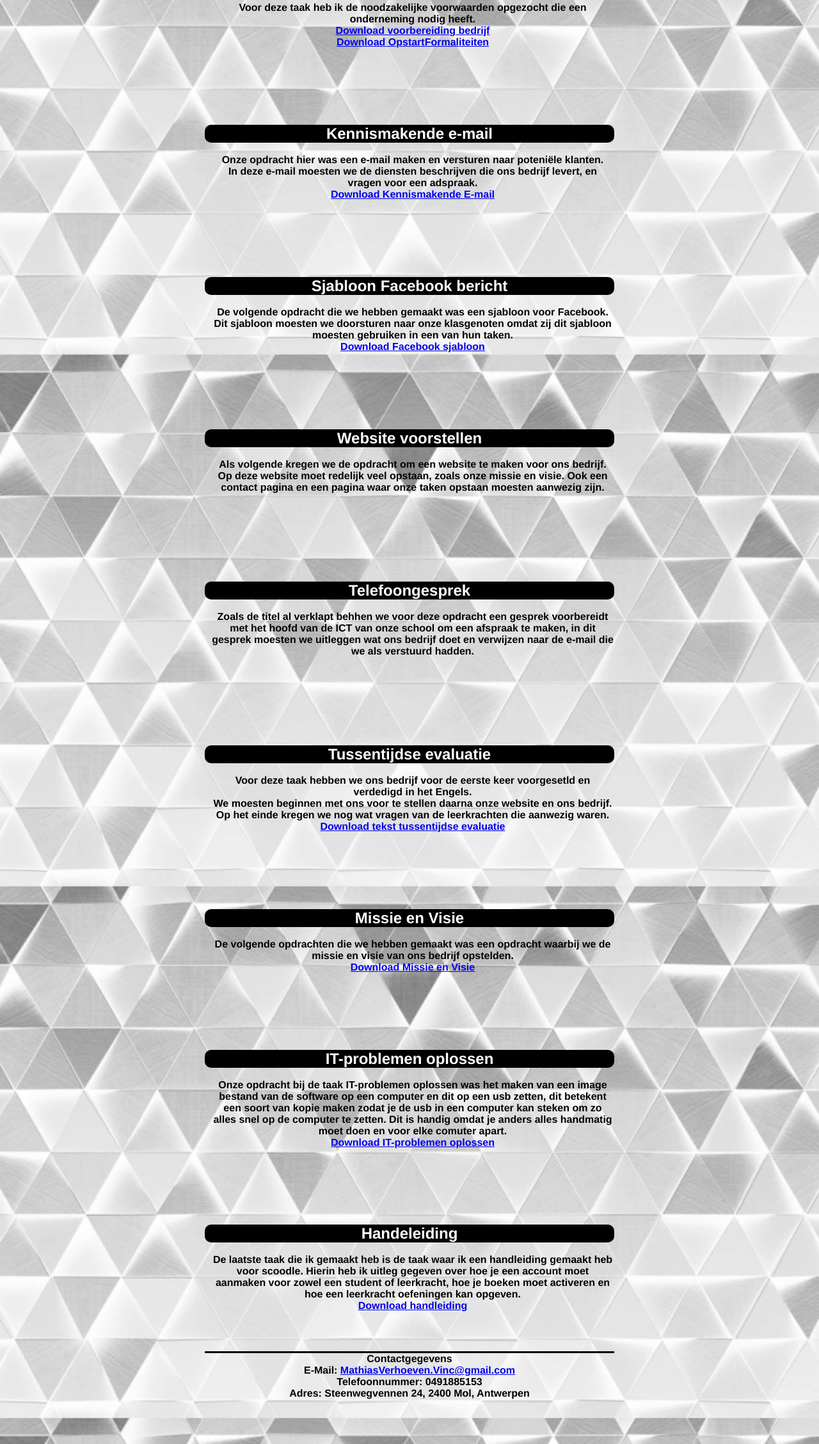
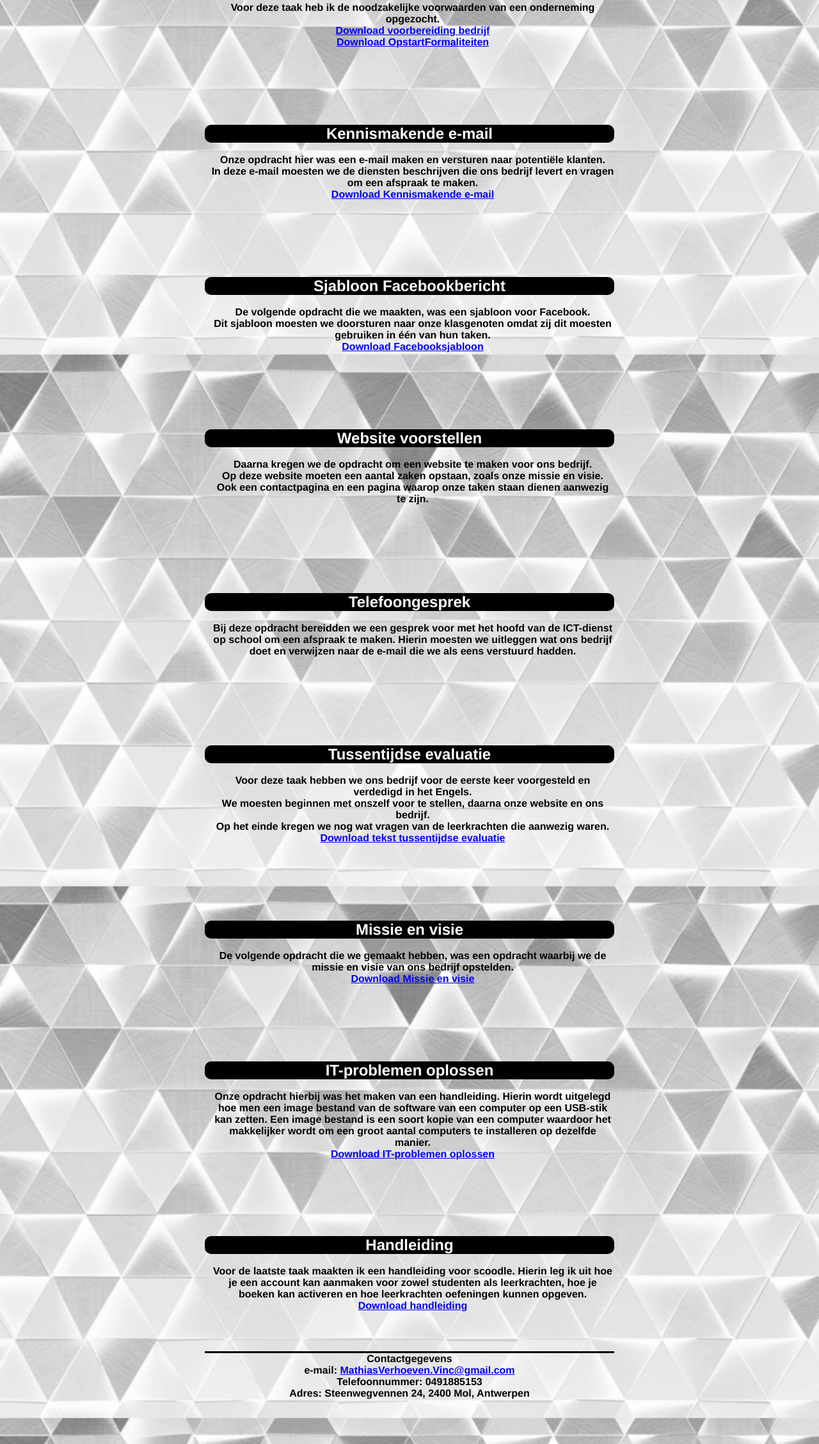
Before and after one commit to Mati21041999/Vinc, a plain HTML site: page Taken.html in a window 1280 px wide. Shown: the part 277-2534 px from the top of the page at 64% size. Drawn offline with Linux system fonts and the light colour scheme.

Commit message:
Update Taken.html

```diff
--- a/Taken.html
+++ b/Taken.html
@@ -11,14 +11,14 @@
 <a class="Links" href="Contact.html">Contact</a>
 </h3>
 <p> <strong>Op deze pagina staan alle taken die ik voor de GIP gemaakt heb,
- met een beetje uitleg over wat we moesten doen
+ met extra toelichting.
  </strong></p>
 
  <h2>
  Administratieve voorwaarden onderneming<br>
  </h2>
  <p id="Taken">
- Voor deze taak heb ik de noodzakelijke voorwaarden opgezocht die een onderneming nodig heeft.<br>
+ Voor deze taak heb ik de noodzakelijke voorwaarden van een onderneming opgezocht.<br>
   <a href="Taken/VerhoevenMathias_VoorbereidingBedrijf.docx" download> Download voorbereiding bedrijf </a><br>
  <a href="Taken/VerhoevenMathias_OpstartFormaliteiten.docx" download> Download OpstartFormaliteiten </a>
 	 <br><br><br><br>
@@ -28,22 +28,21 @@
  Kennismakende e-mail<br>
  </h2>
  <p id="Taken">
- Onze opdracht hier was een e-mail maken en versturen naar poteniële klanten.<br>
- In deze e-mail moesten we de diensten beschrijven die ons bedrijf levert,
- en vragen voor een adspraak. <br>
- <a href="Taken/VerhoevenMathias_KennismakendeEmail.docx" download> Download Kennismakende E-mail </a>
+ Onze opdracht hier was een e-mail maken en versturen naar potentiële klanten.<br>
+ In deze e-mail moesten we de diensten beschrijven die ons bedrijf levert en vragen om een afspraak te maken. <br>
+ <a href="Taken/VerhoevenMathias_KennismakendeEmail.docx" download> Download Kennismakende e-mail </a>
 	 <br><br><br><br>
 
 </p>
 
 <h2>
- Sjabloon Facebook bericht<br>
+ Sjabloon Facebookbericht<br>
  </h2>
  <p id="Taken">
- De volgende opdracht die we hebben gemaakt was een sjabloon voor Facebook.<br>
- Dit sjabloon moesten we doorsturen naar onze klasgenoten omdat zij dit sjabloon
- moesten gebruiken in een van hun taken.<br>
-  <a href="Taken/VerhoevenMathias_SjabloonFacebookVerbeterd.dotx" download> Download Facebook sjabloon </a>
+ De volgende opdracht die we maakten, was een sjabloon voor Facebook.<br>
+ Dit sjabloon moesten we doorsturen naar onze klasgenoten omdat zij dit
+ moesten gebruiken in één van hun taken.<br>
+  <a href="Taken/VerhoevenMathias_SjabloonFacebookVerbeterd.dotx" download> Download Facebooksjabloon </a>
 	 <br><br><br><br>
 
 </p>
@@ -52,9 +51,9 @@
  Website voorstellen<br>
  </h2>
  <p id="Taken">
- Als volgende kregen we de opdracht om een website te maken voor ons bedrijf.<br>
- Op deze website moet redelijk veel opstaan, zoals onze missie en visie.
- Ook een contact pagina en een pagina waar onze taken opstaan moesten aanwezig zijn.<br>
+ Daarna kregen we de opdracht om een website te maken voor ons bedrijf.<br>
+ Op deze website moeten een aantal zaken opstaan, zoals onze missie en visie.
+ Ook een contactpagina en een pagina waarop onze taken staan dienen aanwezig te zijn.<br>
 	 <br><br><br><br>
 
 </p>
@@ -63,29 +62,29 @@
  Telefoongesprek<br>
  </h2>
  <p id="Taken">
- Zoals de titel al verklapt behhen we voor deze opdracht een gesprek voorbereidt met het hoofd
- van de ICT van onze school om een afspraak te maken, in dit gesprek moesten we uitleggen wat ons
- bedrijf doet en verwijzen naar de e-mail die we als verstuurd hadden.
+ Bij deze opdracht bereidden we een gesprek voor met het hoofd van de ICT-dienst op school om een afspraak te maken.
+ Hierin moesten we uitleggen wat ons
+ bedrijf doet en verwijzen naar de e-mail die we als eens verstuurd hadden.
 </p> <br><br><br><br>
 
 <h2>
  Tussentijdse evaluatie<br>
  </h2>
  <p id="Taken">
- Voor deze taak hebben we ons bedrijf voor de eerste keer voorgesetld en verdedigd in het Engels.<br>
- We moesten beginnen met ons voor te stellen daarna onze website en ons bedrijf.<br>
+ Voor deze taak hebben we ons bedrijf voor de eerste keer voorgesteld en verdedigd in het Engels.<br>
+ We moesten beginnen met onszelf voor te stellen, daarna onze website en ons bedrijf.<br>
  Op het einde kregen we nog wat vragen van de leerkrachten die aanwezig waren.<br>
   <a href="Taken/TextDefending.docx" download> Download tekst tussentijdse evaluatie </a>
 <br><br><br><br>
 </p>
 
 <h2>
- Missie en Visie<br>
+ Missie en visie<br>
  </h2>
  <p id="Taken">
- De volgende opdrachten die we hebben gemaakt was een opdracht waarbij we de missie en visie van ons
+ De volgende opdracht die we gemaakt hebben, was een opdracht waarbij we de missie en visie van ons
  bedrijf opstelden.<br>
-  <a href="Taken/VerhoevenMathias_MissieVisieVerbeterd.docx" download> Download Missie en Visie </a>
+  <a href="Taken/VerhoevenMathias_MissieVisieVerbeterd.docx" download> Download Missie en visie </a>
 <br><br><br><br>
 </p>
 
@@ -93,22 +92,22 @@
 IT-problemen oplossen
 </h2>
 <p id="Taken">
-Onze opdracht bij de taak IT-problemen oplossen was het maken van
-een image bestand van de software op een computer en dit op een usb zetten,
-dit betekent een soort van kopie maken zodat je de usb in een computer kan steken
-om zo alles snel op de computer te zetten. Dit is handig omdat je anders alles handmatig moet doen
-en voor elke comuter apart.<br>
+Onze opdracht hierbij was het maken van een handleiding. Hierin wordt uitgelegd hoe men
+een image bestand van de software van een computer op een USB-stik kan zetten.
+Een image bestand is een soort kopie van een computer waardoor het makkelijker wordt om een groot aantal
+computers te installeren op dezelfde manier.
+<br>
 <a href="Taken/VerhoevenMathias_ITProblemen.docx" download> Download IT-problemen oplossen </a>
 <br><br><br><br>
 </p>
 
 <h2>
-Handeleiding
+Handleiding
 </h2>
 <p id="Taken">
-De laatste taak die ik gemaakt heb is de taak waar ik een handleiding gemaakt heb voor scoodle.
-Hierin heb ik uitleg gegeven over hoe je een account moet aanmaken voor zowel een student of
-leerkracht, hoe je boeken moet activeren en hoe een leerkracht oefeningen kan opgeven.<br>
+Voor de laatste taak maakten ik een handleiding voor scoodle.
+Hierin leg ik uit hoe je een account kan aanmaken voor zowel studenten als leerkrachten, hoe je boeken kan
+activeren en hoe leerkrachten oefeningen kunnen opgeven.<br>
 <a href="Taken/VerhoevenMathias_HandleidingVerbeterd.docx" download> Download handleiding </a>
 </p>
 
@@ -116,7 +115,7 @@ leerkracht, hoe je boeken moet activeren en hoe een leerkracht oefeningen kan op
 <footer>
 <p id="ContactGegevensFooder">
 Contactgegevens<br>
-E-Mail: <a href = "mailto:mathiasverhoeven.vinc@gmail.com">MathiasVerhoeven.Vinc@gmail.com</a><br>
+e-mail: <a href = "mailto:mathiasverhoeven.vinc@gmail.com">MathiasVerhoeven.Vinc@gmail.com</a><br>
 Telefoonnummer: 0491885153<br>
 Adres: Steenwegvennen 24, 2400 Mol, Antwerpen
 	<br><br><br><br>
```
